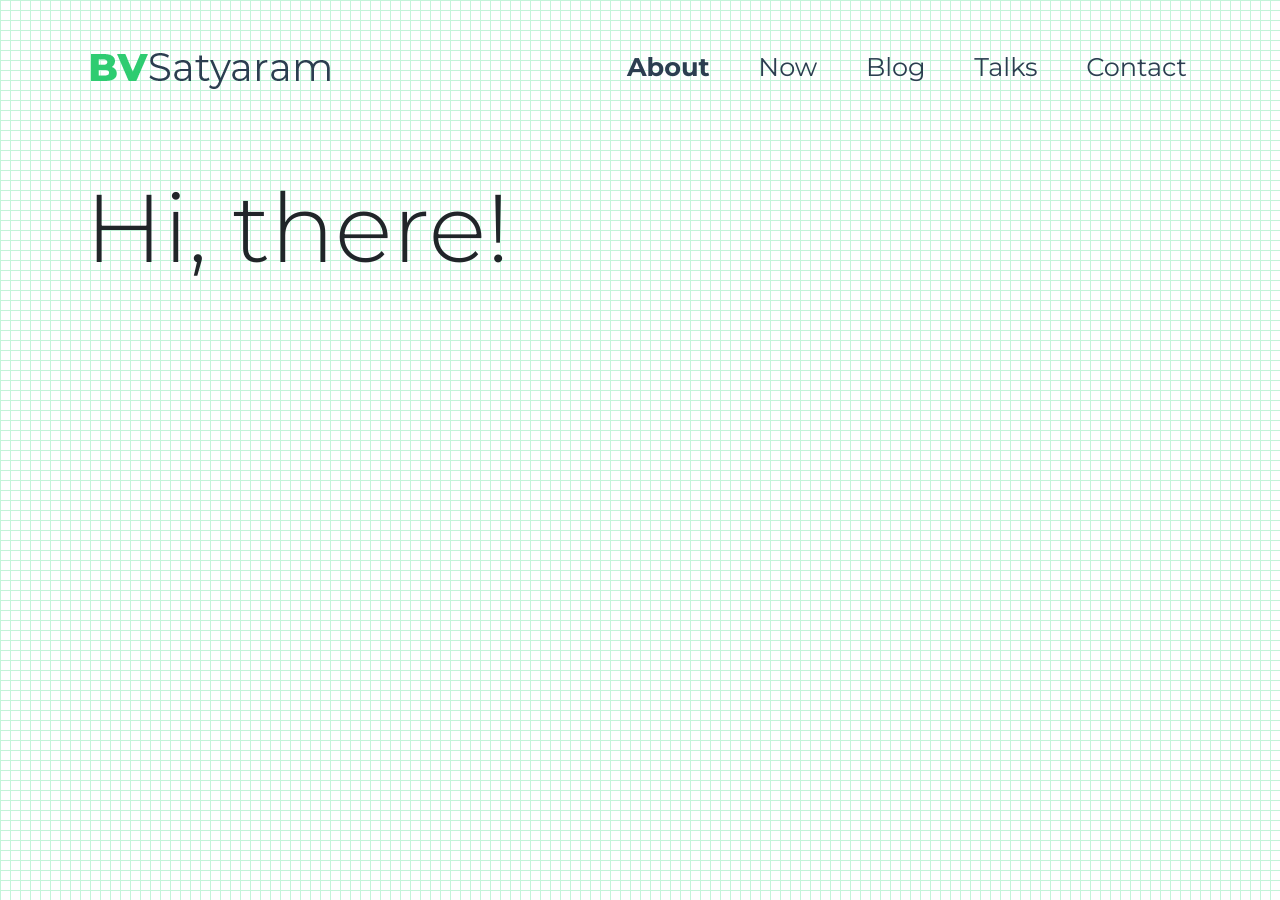
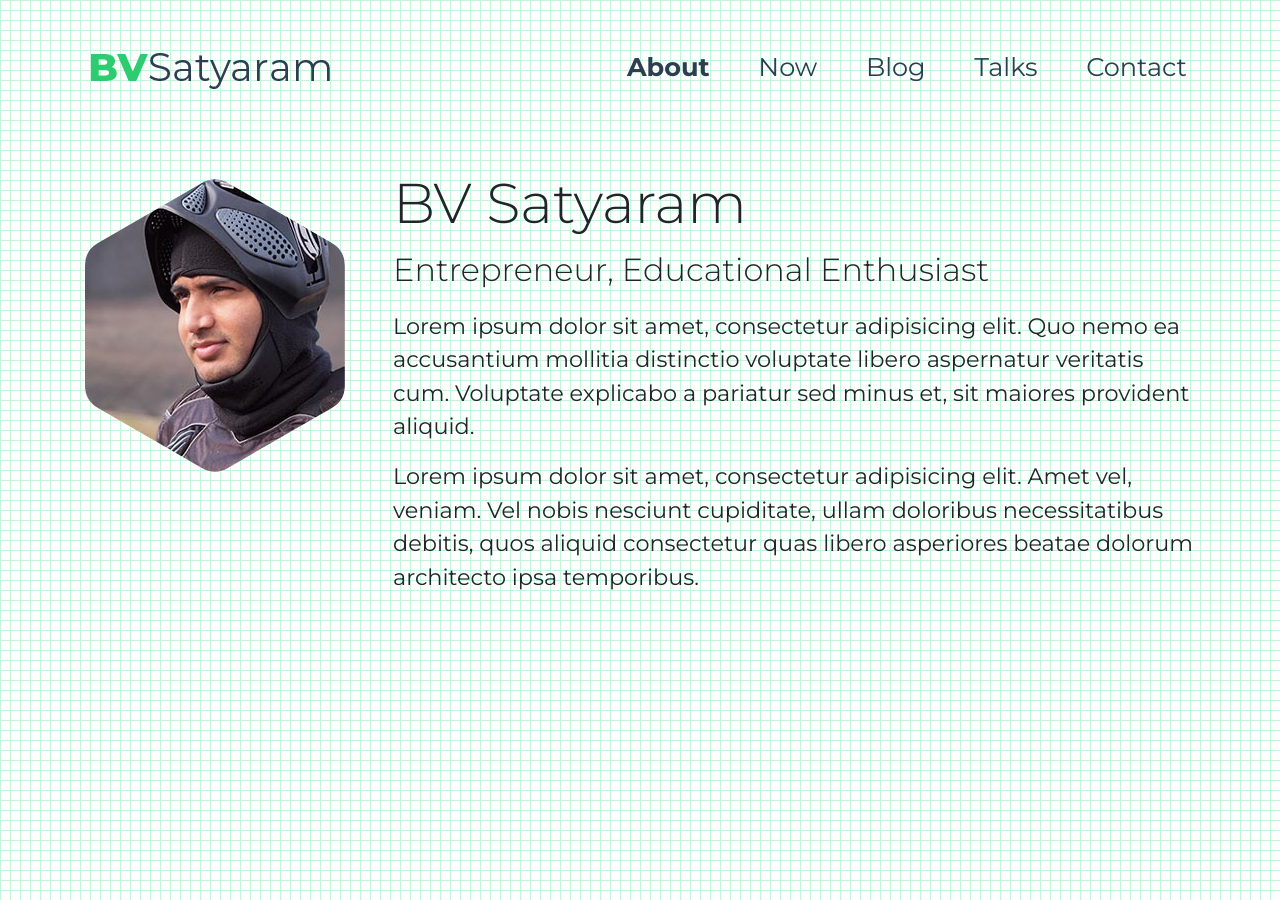
Before and after one commit to bvsatyaram/bvsatyaram.github.io, a Jekyll site: the page built from index.html, in a window 1280 px wide. Built offline with Jekyll 4.4.1, drawn with Linux system fonts in a browser that asks for light colours.

Commit message:
Add about page content

```diff
--- a/_sass/_common.scss
+++ b/_sass/_common.scss
@@ -53,3 +53,11 @@ body {
     }
   }
 }
+
+main {
+  font-size: 1.4rem;
+
+  .lead {
+    font-size: 2rem;
+  }
+}
--- /dev/null
+++ b/_sass/_home.scss
@@ -0,0 +1,37 @@
+#home-page {
+  .head-shot-container {
+    position: relative;
+    // The top negative offset is required due to the clipping of image.
+    // The height of the image is `300px`.
+    // This needs `-150px` top positioning.
+    // However, `h1.display-4` has 5px padding-top
+    // So, the effective top positioning required is `-145px`
+    top: -145px;
+
+    img.headshot {
+      display: block;
+      width: 260px;
+      margin: 0 auto;
+      clip-path: url(#hex-clipping);
+    }
+  }
+
+  @include large-screen {
+    .head-shot-container {
+      width: 260px;
+      padding: 0;
+      margin: 0;
+      float: left;
+    }
+
+    .about-container {
+      margin-left: calc(260px + 3rem);
+    }
+  }
+
+  @include small-screen {
+    .about-container {
+      margin-top: calc(3rem - 150px);
+    }
+  }
+}
--- a/css/main.scss
+++ b/css/main.scss
@@ -5,4 +5,5 @@
 @import 'theme',
         'mixins',
         'bootstrap_overrides',
-        'common';
+        'common',
+        'home';
--- a/index.html
+++ b/index.html
@@ -3,4 +3,26 @@ layout: default
 title: BV Satyaram
 ---
 
-<h1 class="display-1">Hi, there!</h1>
+<div class="head-shot-container">
+  <svg>
+    <defs>
+      <clipPath id="hex-clipping">
+        <path fill="#fff" d="M116.91342951089922 7.499999999999999Q129.9038105676658 0 142.89419162443238 7.499999999999999L246.81724007856502 67.5Q259.8076211353316 75 259.8076211353316 90L259.8076211353316 210Q259.8076211353316 225 246.81724007856502 232.5L142.89419162443238 292.5Q129.9038105676658 300 116.91342951089922 292.5L12.99038105676658 232.5Q0 225 0 210L0 90Q0 75 12.99038105676658 67.5Z"></path>
+      </clipPath>
+    </defs>
+  </svg>
+  <img src="{{site.baseurl}}/images/BV-Headshot.jpg" class='headshot'></img>
+</div>
+
+<div class="about-container">
+  <h1 class="display-4">BV Satyaram</h1>
+  <p class="lead">
+    Entrepreneur, Educational Enthusiast
+  </p>
+  <p>
+    Lorem ipsum dolor sit amet, consectetur adipisicing elit. Quo nemo ea accusantium mollitia distinctio voluptate libero aspernatur veritatis cum. Voluptate explicabo a pariatur sed minus et, sit maiores provident aliquid.
+  </p>
+  <p>
+    Lorem ipsum dolor sit amet, consectetur adipisicing elit. Amet vel, veniam. Vel nobis nesciunt cupiditate, ullam doloribus necessitatibus debitis, quos aliquid consectetur quas libero asperiores beatae dolorum architecto ipsa temporibus.
+  </p>
+</div>
```
Also changed, not shown: images/BV-Headshot.jpg (added).
